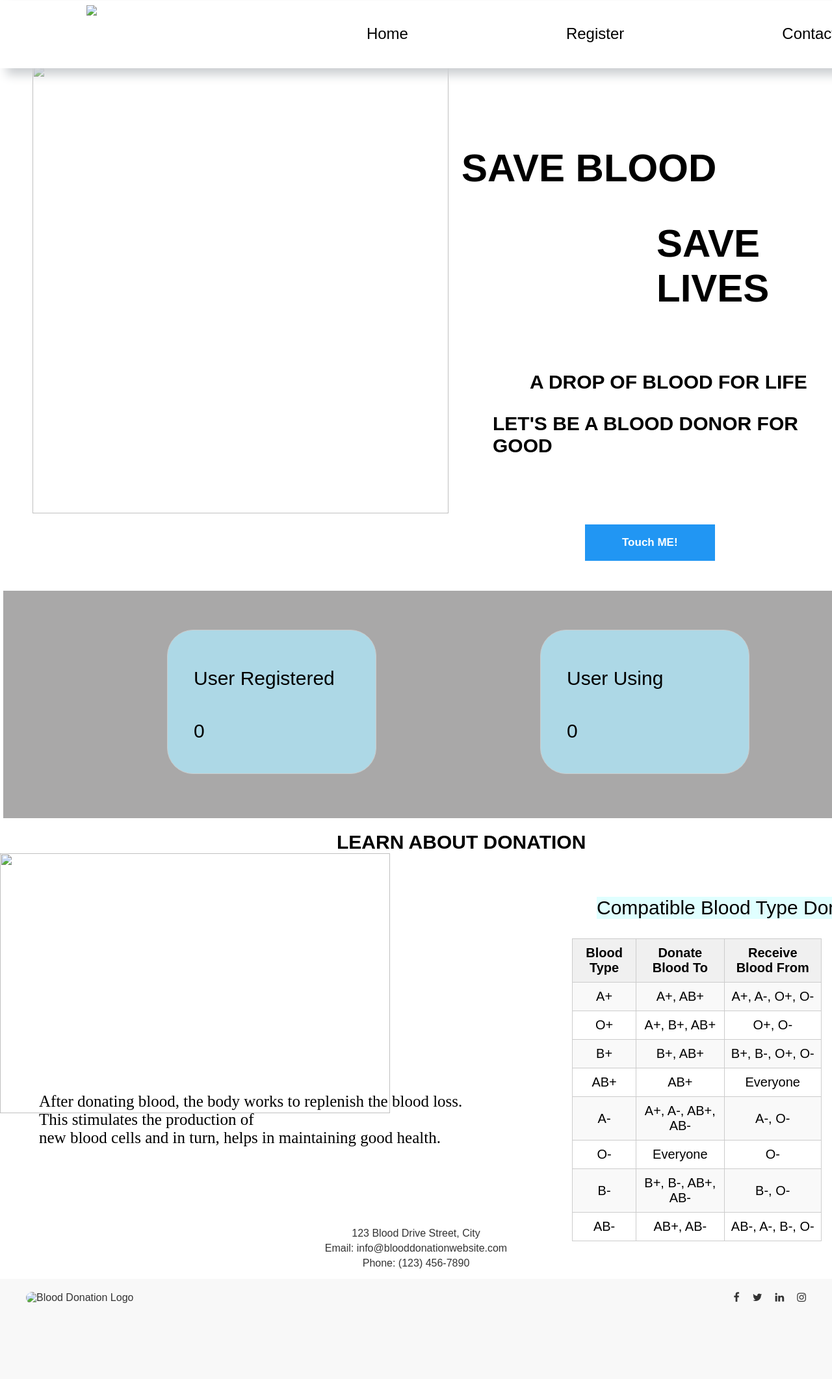
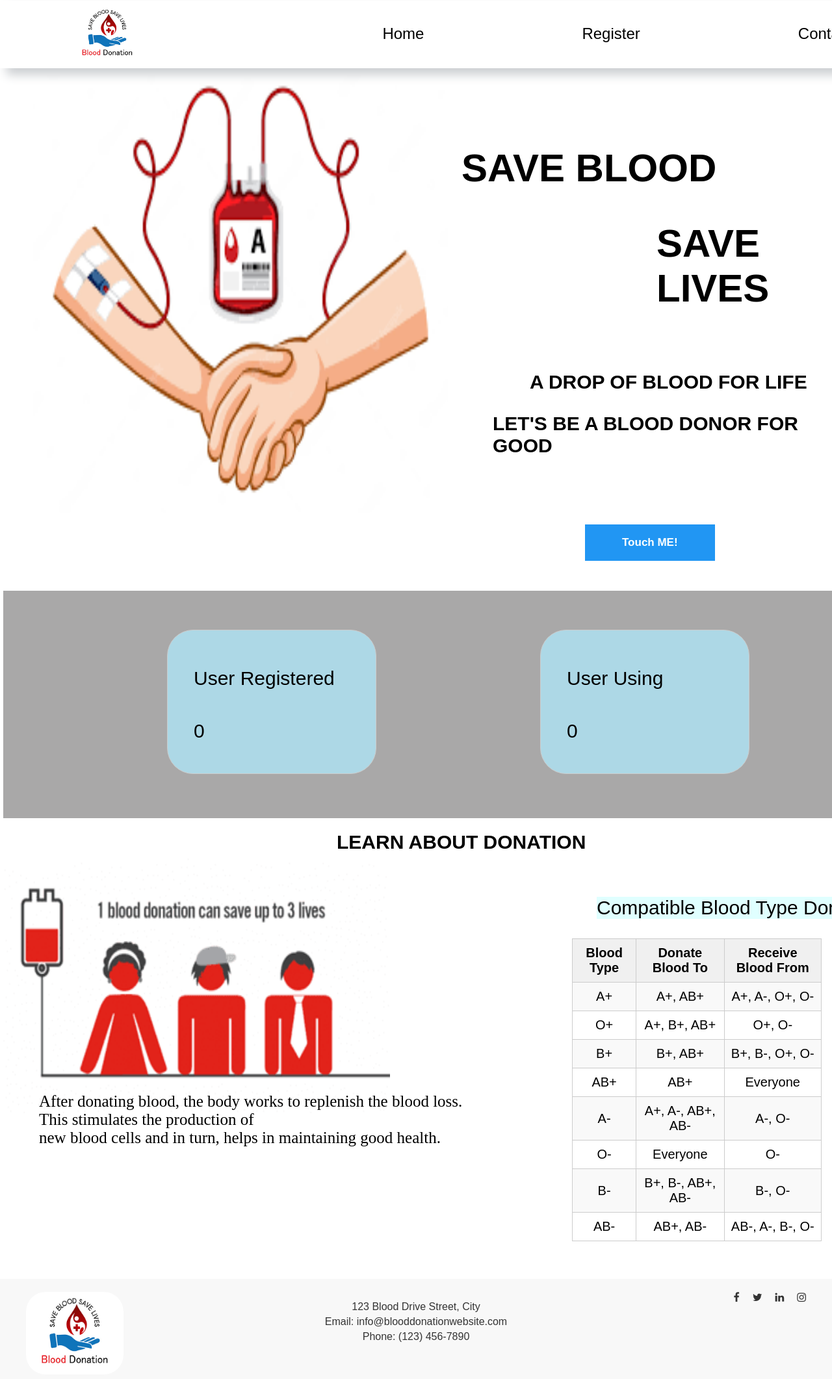
Before and after one commit to yogesh-maari-1602/yogeshwaran.govindaraj__web_project, a plain HTML site: page pages/firsthome.html in a window 1280 px wide. Shown: the top 2122 px of the page at 65% size. Drawn offline with Linux system fonts and the light colour scheme; files that its build step writes are made by us from their sources.

Commit message:
blood commit

```diff
--- a/pages/firsthome.html
+++ b/pages/firsthome.html
@@ -6,7 +6,7 @@
     <meta name="viewport" content="width=device-width, initial-scale=1.0">
     <!-- <link rel="stylesheet" href="https://cdn.jsdelivr.net/npm/bootstrap@4.6.2/dist/css/bootstrap.min.css"> -->
     <title>firsthome</title>
-    <link rel="stylesheet" href="../assest/css/firsthome.css">
+    <link rel="stylesheet" href="../assets/CSS/firsthome.css">
     <link rel="stylesheet" href="https://cdnjs.cloudflare.com/ajax/libs/font-awesome/4.7.0/css/font-awesome.min.css">
 </head>
 
@@ -14,7 +14,7 @@
     <div>
         <div class="header">
             <div class="logo">
-                <img src="../assest/image/logo.jpg" width="114px">
+                <img src="../assets/image/logo.jpg" width="114px">
             </div>
             <nav>
                 <ul class="menu">
@@ -41,7 +41,7 @@
 
         <div>
             <div class="first">
-                <img class="main" src="../assest/image/download.png">
+                <img class="main" src="../assets/image/download.png">
                 <h1>SAVE BLOOD<BR>
                     <p>SAVE LIVES</p>
                 </h1>
@@ -75,7 +75,7 @@
         <h4>LEARN ABOUT DONATION</h4>
 
         <div class="learn1">
-            <img src="../assest/image/blood-donation-image001.png" width="600px" height="400px">
+            <img src="../assets/image/blood-donation-image001.png" width="600px" height="400px">
 
             <p>Compatible Blood Type Donors</p>
 
@@ -143,7 +143,7 @@
         <footer>
             <div class="footer-content">
                 <div class="footer-logo">
-                    <img src="../assest/image/logo.jpg" alt="Blood Donation Logo">
+                    <img src="../assets/image/logo.jpg" alt="Blood Donation Logo">
                 </div>
                 <div class=" footer-links">
                     <ul>
```
